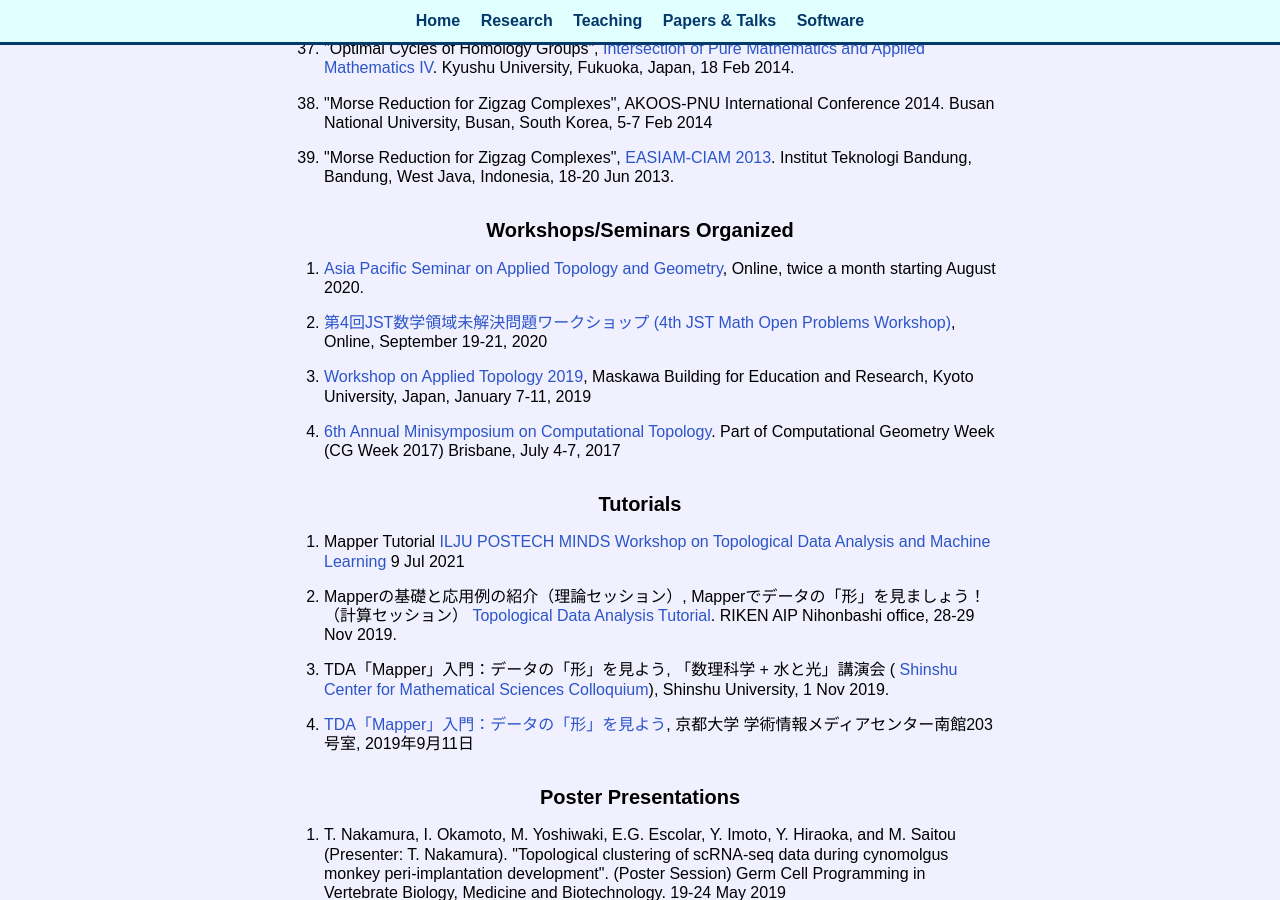
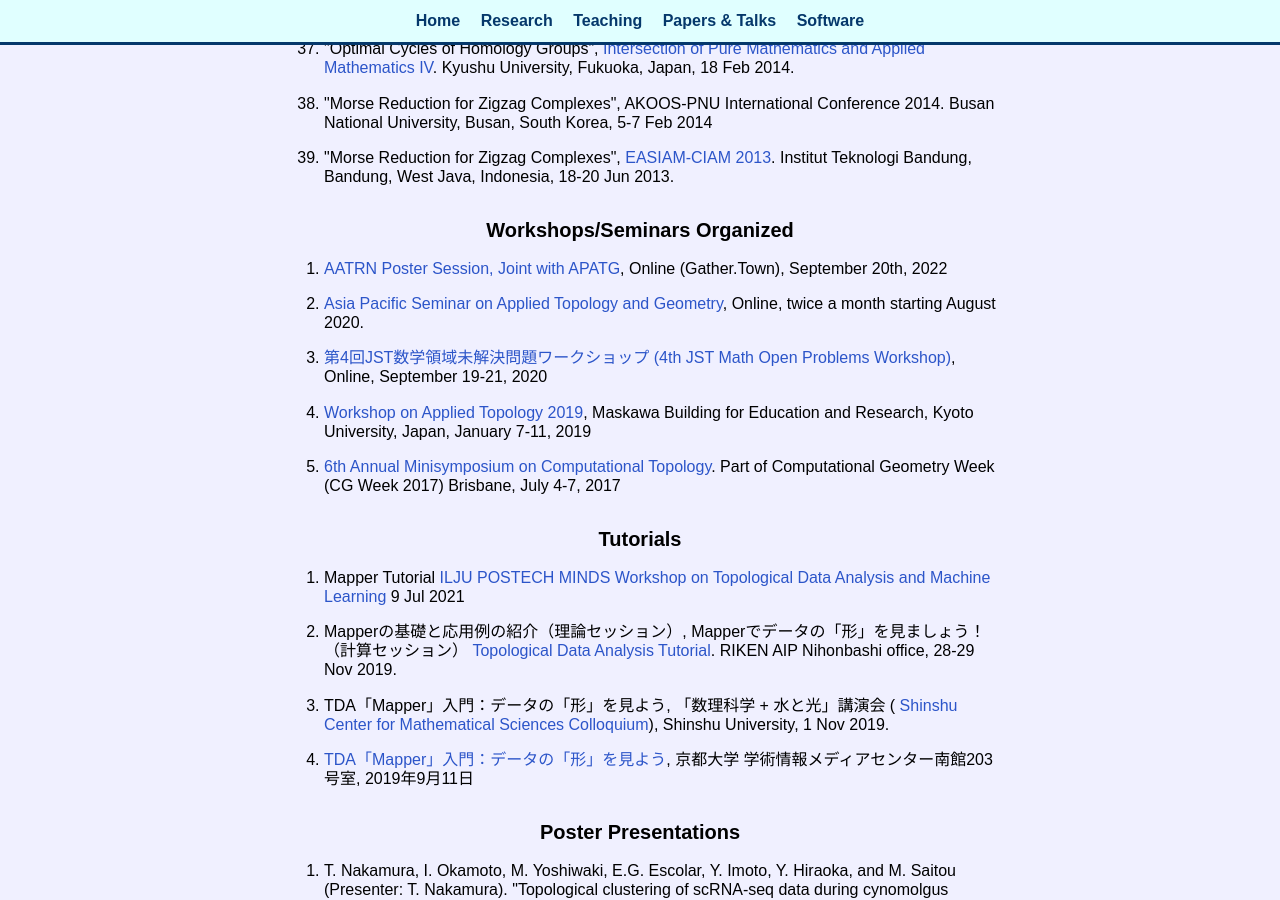
Before and after one commit to emerson-escolar/emerson-escolar.github.io, a Jekyll site: the page built from research_lists.html, in a window 1280 px wide and 900 px high, scrolled down 4071 px. Built offline with Jekyll 4.4.1, drawn with Linux system fonts in a browser that asks for light colours.

Commit message:
add poster session

```diff
--- a/research_lists.html
+++ b/research_lists.html
@@ -541,6 +541,12 @@ title: Emer's Papers & Talks
 	<h2> Workshops/Seminars Organized </h2>
 	<ol class="wordbox paperlist">
     <li>
+      <a target="_blank" href="https://sites.google.com/view/aatrn-poster-session/prior-poster-sessions/september-2022-posters">
+        AATRN Poster Session, Joint with APATG</a>,
+      Online (Gather.Town), September 20th, 2022
+		</li>
+
+    <li>
       <a target="_blank" href="https://sites.google.com/kyoto-u.ac.jp/apatg/home">
         Asia Pacific Seminar on Applied Topology and Geometry</a>,
       Online, twice a month starting August 2020.
```
